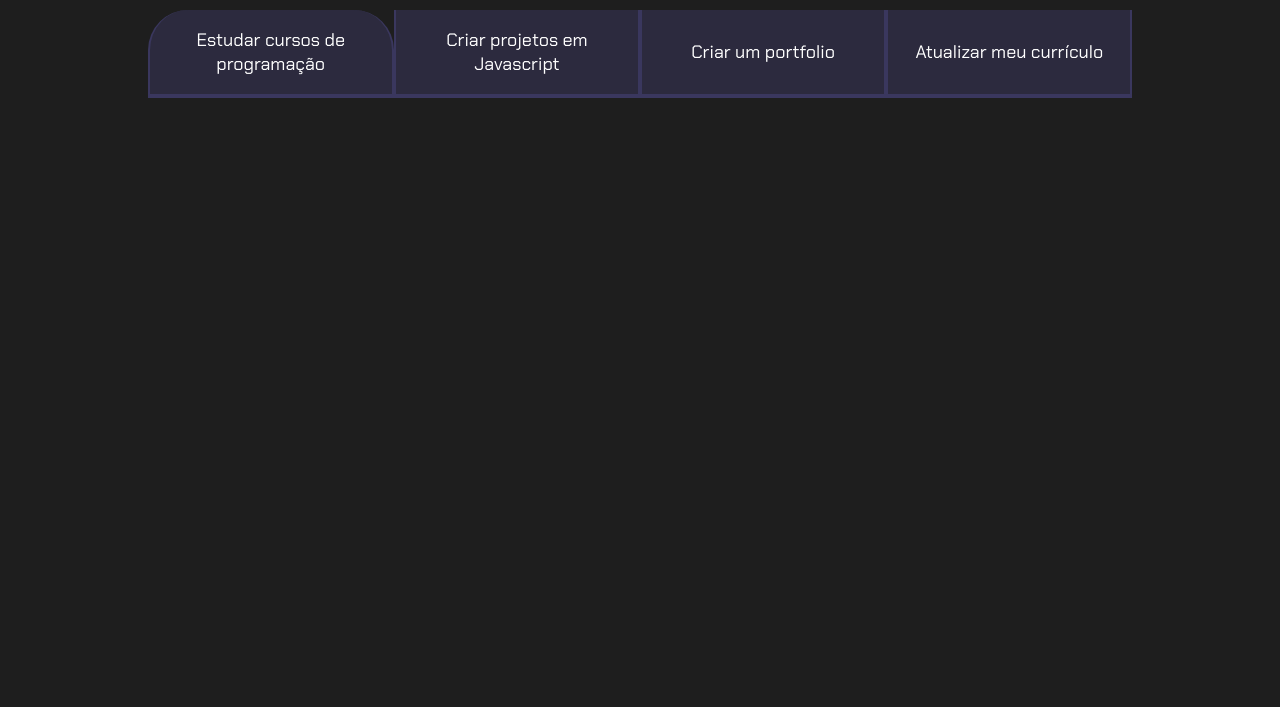
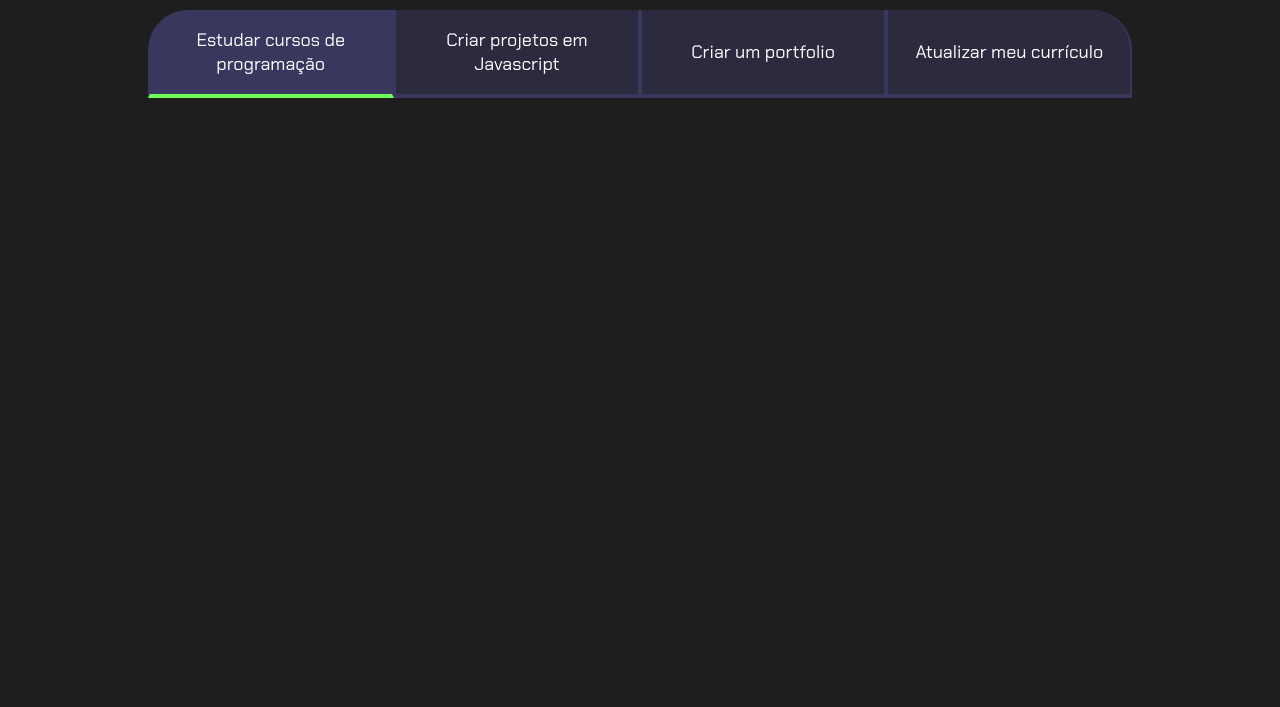
Before and after one commit to Prof-denilso/projeto_de_vida, a plain HTML site: page index.html in a window 1280 px wide. Shown: the part 93-800 px from the top of the page. Drawn offline with Linux system fonts and the light colour scheme.

Commit message:
Add files via upload

```diff
--- a/index.html
+++ b/index.html
@@ -12,7 +12,7 @@
     <section class="conteudo-principal">
         <h2 class="titulo-principal">Meus Objetivos do ano<span>_</span></h2>
         <div class="botoes">
-            <button class="botao">Estudar cursos de programação</button>
+            <button class="botao ativo">Estudar cursos de programação</button>
             <button class="botao">Criar projetos em Javascript</button>
             <button class="botao">Criar um portfolio</button>
             <button class="botao">Atualizar meu currículo</button>
--- a/style.css
+++ b/style.css
@@ -59,10 +59,19 @@
 .botoes {
     display: block;
 }
+.ativo {
+   background-color: var(--botao-ativo);
+   border-bottom: 4px solid var(--verde);
+}
 
 @media screen and (min-width: 768px){
    .botoes{
-    display: flex;
+        display: flex;
    }
-
+   .botao:first-child{
+        border-radius: 40px 0 0 0;
+   }
+   .botao:last-child{
+        border-radius: 0 40px 0 0;
+   }
 }
```
Also changed, not shown: main.js (added, +7 -0 lines).
